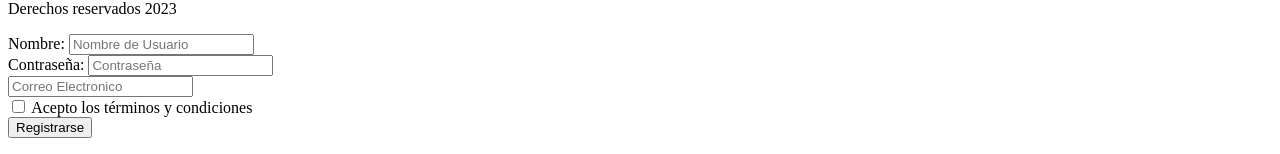
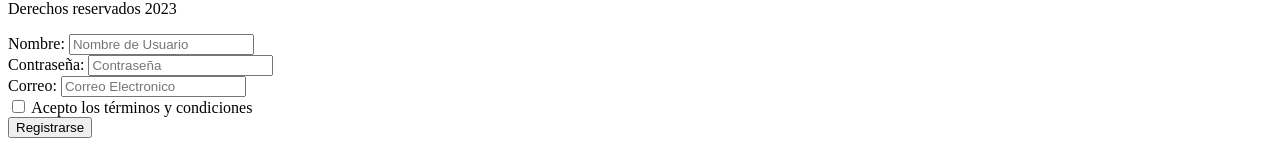
Before and after one commit to jonathanjd7/Practica2html, a plain HTML site: page index.html in a window 1280 px wide. Shown: the part 1679-1833 px from the top of the page. Drawn offline with Linux system fonts and the light colour scheme.

Commit message:
Update index.html
añadi el texto correo para que quede mejor

```diff
--- a/index.html
+++ b/index.html
@@ -125,6 +125,7 @@
       <label for="password">Contraseña:</label>
       <input type="password" id="password" name="password" placeholder="Contraseña" required />
       <br>
+       <label for=email">Correo: </label>
       <input type="email" name="email" placeholder="Correo Electronico" required />
       <br>
       <input type="checkbox" name="terminos" required />
```
